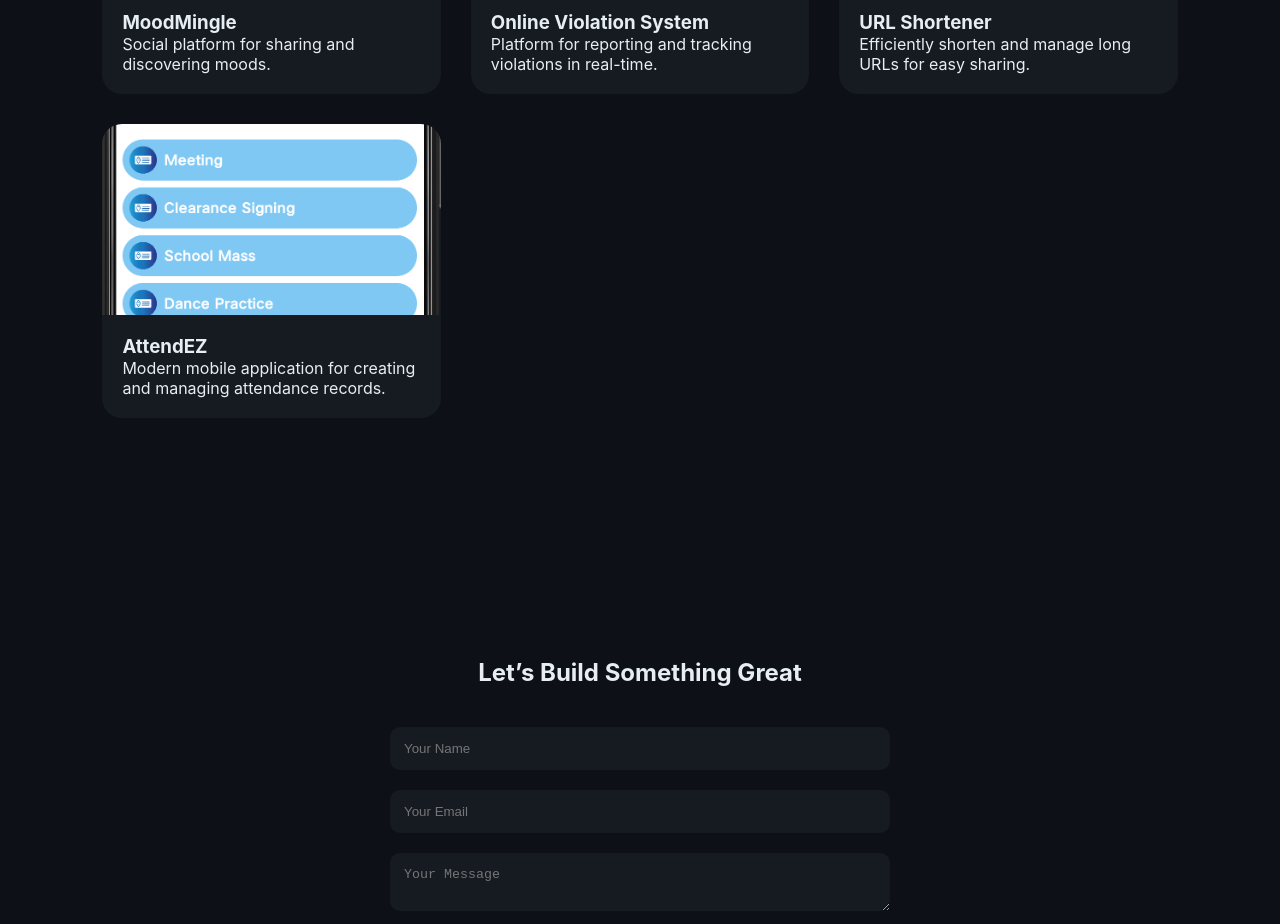
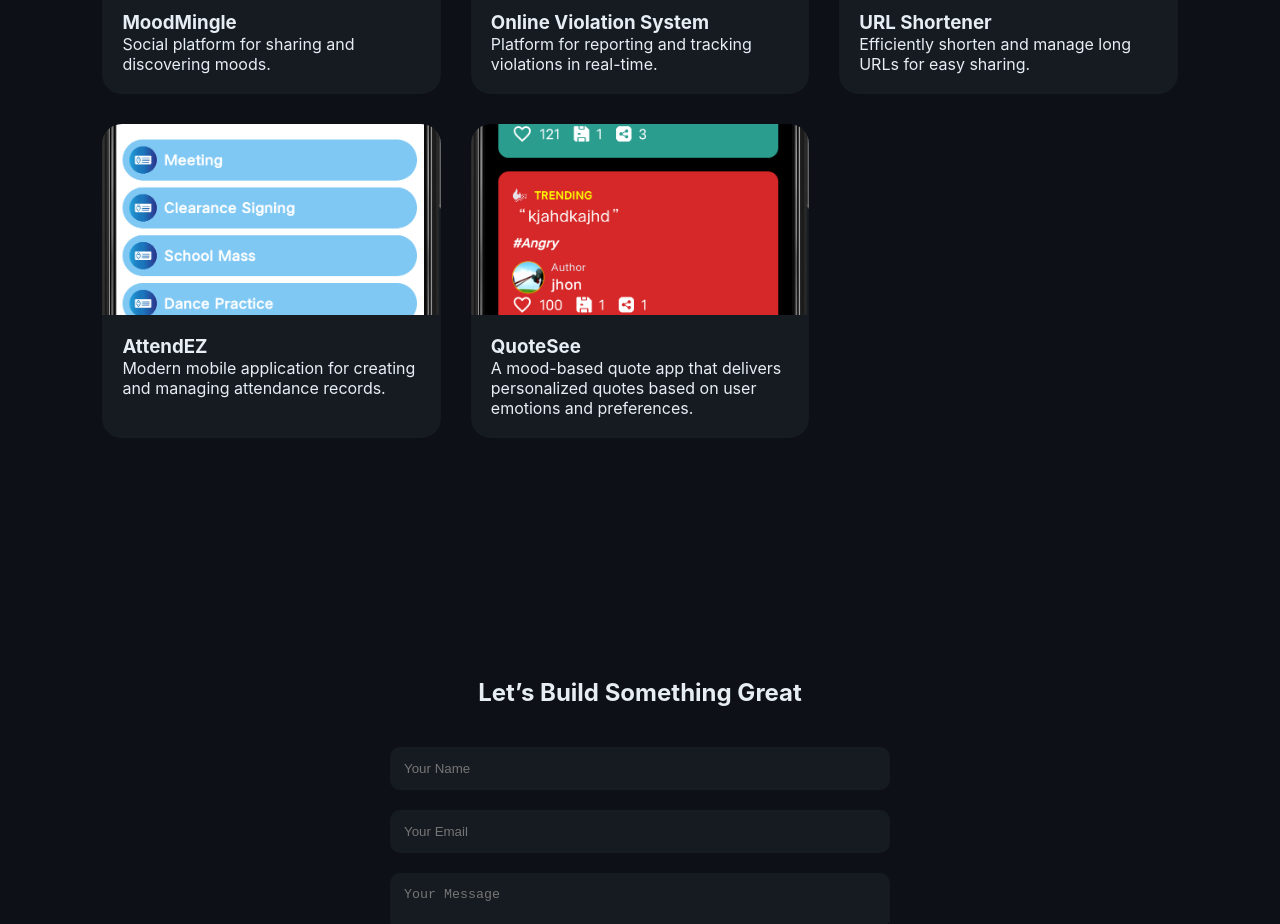
Before and after one commit to itsyourdevJhonny/compilation-of-activities, a website: page activities/activity5/activity5.html in a window 1280 px wide. Shown: the part 1860-2784 px from the top of the page. Drawn offline with Linux system fonts and the light colour scheme.

Commit message:
add qoute see project card

```diff
--- a/activities/activity5/activity5.html
+++ b/activities/activity5/activity5.html
@@ -146,6 +146,16 @@
             </p>
           </div>
         </div>
+
+        <div class="card tilt">
+          <img src="/activities/activity5/images/app3.png" />
+          <div class="card-content">
+            <h3>QuoteSee</h3>
+            <p>
+              A mood-based quote app that delivers personalized quotes based on user emotions and preferences.
+            </p>
+          </div>
+        </div>
       </div>
     </section>
 
```
Also changed, not shown: activities/activity5/images/app3.png (added).
